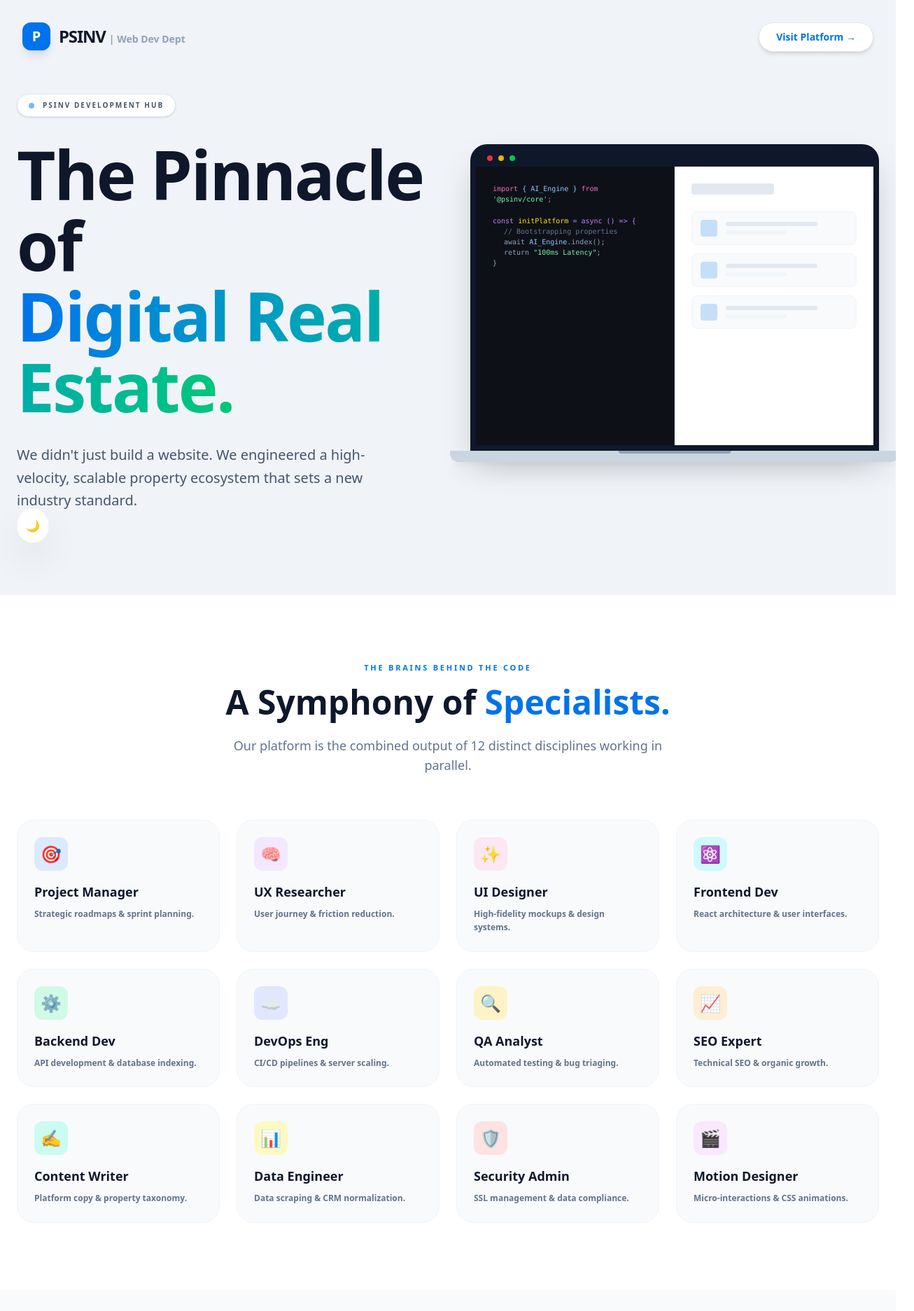
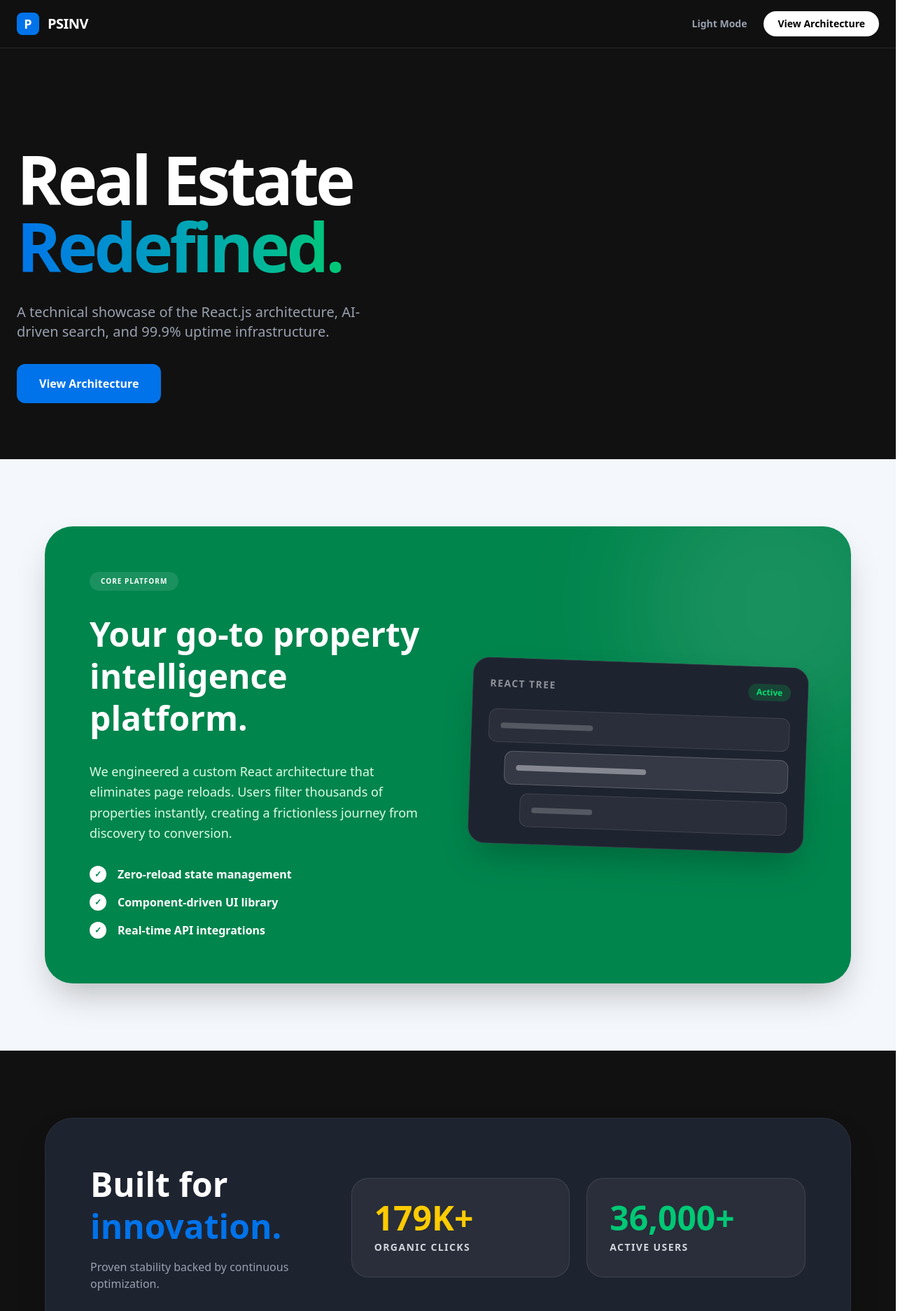
Before and after one commit to PSI-AD/psinv-presentation, a React (Vite) app: page / in a window 1280 px wide. Shown: the top 1873 px of the page at 70% size, 1306 px wide, since content can reach past the window. Built offline with nearby package versions, Linux system fonts and the light colour scheme.

Commit message:
Rollback to Green Card/Navy Card stable state

```diff
--- a/App.tsx
+++ b/App.tsx
@@ -1,35 +1,64 @@
 import React, { useState, useEffect } from 'react';
-import PremiumHero from './components/PremiumHero';
-import TeamRolesSection from './components/TeamRolesSection';
-import IdeaTimelineSection from './components/IdeaTimelineSection';
-import AuditFlowchartSection from './components/AuditFlowchartSection';
-import CoreTechnologySearch from './components/CoreTechnologySearch';
-import PerformanceScaleSection from './components/PerformanceScaleSection';
+import HeroVisual from './components/HeroVisual';
+import ArchitectureCard from './components/ArchitectureCard';
+import ScaleMetricsCard from './components/ScaleMetricsCard';
+import ConversionUXSection from './components/ConversionUXSection';
+import ComparisonEngine from './components/ComparisonEngine';
 import ClosingSections from './components/ClosingSections';
 
 const App: React.FC = () => {
-  const [isDarkMode, setIsDarkMode] = useState(false);
+  const [isDarkMode, setIsDarkMode] = useState(true); // Default to Dark for the premium feel
+
   useEffect(() => {
     if (isDarkMode) document.documentElement.classList.add('dark');
     else document.documentElement.classList.remove('dark');
   }, [isDarkMode]);
 
   return (
-    <div className="min-h-screen bg-white font-sans text-slate-900">
-      <button
-        onClick={() => setIsDarkMode(!isDarkMode)}
-        className="fixed bottom-6 left-6 z-[100] p-3 rounded-full bg-white shadow-2xl border border-slate-100 text-slate-600 hover:scale-110 transition-transform"
-      >
-        {isDarkMode ? '☀️' : '🌙'}
-      </button>
+    <div className="min-h-screen bg-[#111111] font-sans text-white">
+      {/* RESTORED: The Fixed Navigation Header */}
+      <nav className="fixed top-0 w-full z-50 bg-[#111111]/90 backdrop-blur-md border-b border-white/10">
+        <div className="max-w-7xl mx-auto px-6 py-4 flex justify-between items-center">
+          <div className="flex items-center gap-3">
+            <div className="w-8 h-8 bg-[#0073EA] rounded-lg flex items-center justify-center text-white font-black text-lg">P</div>
+            <span className="text-xl font-black text-white tracking-tight">PSINV</span>
+          </div>
+          <div className="flex items-center gap-6">
+             <button onClick={() => setIsDarkMode(!isDarkMode)} className="text-sm font-bold text-gray-400 hover:text-white transition-colors">
+               {isDarkMode ? 'Light Mode' : 'Dark Mode'}
+             </button>
+             <button className="px-5 py-2 bg-white text-black text-sm font-black rounded-full hover:bg-gray-200 transition-colors">
+               View Architecture
+             </button>
+          </div>
+        </div>
+      </nav>
 
-      <main>
-        <PremiumHero />
-        <TeamRolesSection />
-        <IdeaTimelineSection />
-        <AuditFlowchartSection />
-        <CoreTechnologySearch />
-        <PerformanceScaleSection />
+      <main className="pt-20">
+        {/* 1. Hero: Dark & Premium */}
+        <HeroVisual />
+
+        {/* 2. The Green Section (Restored) */}
+        <section className="py-24 px-6 bg-[#F4F7FB] dark:bg-[#F4F7FB]">
+           <ArchitectureCard />
+        </section>
+
+        {/* 3. The Navy Scale Section (Restored) */}
+        <section className="py-24 px-6 bg-[#111111]">
+           <ScaleMetricsCard />
+        </section>
+
+        {/* 4. Conversion UX (Light) */}
+        <section className="py-24 px-6 bg-white text-slate-900">
+           <ConversionUXSection />
+        </section>
+
+        {/* 5. Comparison Engine (Dark) */}
+        <section className="py-24 px-6 bg-[#111111]">
+           <ComparisonEngine />
+        </section>
+
+        {/* 6. Closing (Gradient/Clean) */}
         <ClosingSections />
       </main>
     </div>
--- a/components/ArchitectureCard.tsx
+++ b/components/ArchitectureCard.tsx
@@ -1,17 +1,21 @@
-
 import React from 'react';
 import { motion } from 'framer-motion';
 
 const ArchitectureCard: React.FC = () => {
   return (
+    <div className="max-w-6xl mx-auto">
       <motion.div
-      whileHover={{ y: -5 }}
-      className="bg-monday-green-dark rounded-[40px] p-12 md:p-16 flex flex-col md:flex-row items-center gap-16 card-shadow text-white overflow-hidden relative"
+        initial={{ opacity: 0, y: 20 }} whileInView={{ opacity: 1, y: 0 }}
+        className="bg-[#00854d] rounded-[40px] p-12 md:p-16 flex flex-col md:flex-row items-center gap-16 shadow-2xl overflow-hidden relative"
       >
+        {/* Background Decor */}
         <div className="absolute -top-20 -right-20 w-96 h-96 bg-white/10 rounded-full blur-[80px]" />
 
         <div className="w-full md:w-1/2 relative z-10 space-y-8">
-        <h2 className="text-4xl md:text-5xl font-black leading-tight">
+          <div className="inline-block px-4 py-1.5 bg-white/10 rounded-full text-white text-[10px] font-black uppercase tracking-widest">
+            Core Platform
+          </div>
+          <h2 className="text-4xl md:text-5xl font-black text-white leading-tight">
             Your go-to property <br/>intelligence platform.
           </h2>
           <p className="text-lg text-green-100 font-medium leading-relaxed">
@@ -20,21 +24,18 @@
           <ul className="space-y-4">
             {['Zero-reload state management', 'Component-driven UI library', 'Real-time API integrations'].map((item, i) => (
               <li key={i} className="flex items-center gap-4 font-bold text-white">
-              <div className="w-6 h-6 rounded-full bg-white text-monday-green-dark flex items-center justify-center text-xs">✓</div>
+                <div className="w-6 h-6 rounded-full bg-white text-[#00854d] flex items-center justify-center text-xs">✓</div>
                 {item}
               </li>
             ))}
           </ul>
-        <button className="px-6 py-3 bg-white text-monday-green-dark font-bold rounded-full hover:bg-green-50 transition-colors">
-          Explore Architecture
-        </button>
         </div>
 
         <div className="w-full md:w-1/2 relative z-10">
-        <div className="bg-monday-navy rounded-[24px] p-6 shadow-2xl border border-white/10 transform rotate-2 hover:rotate-0 transition-transform duration-500">
+          <div className="bg-[#1e2330] rounded-[24px] p-6 shadow-2xl border border-white/10 transform rotate-2 hover:rotate-0 transition-transform duration-500">
              <div className="flex justify-between items-center mb-6">
-              <div className="text-sm font-bold text-white/50 uppercase tracking-widest">Component Tree</div>
-              <div className="px-3 py-1 bg-monday-green-dark/30 text-monday-green-light rounded-full text-xs font-bold">Active</div>
+                <div className="text-sm font-bold text-white/50 uppercase tracking-widest">React Tree</div>
+                <div className="px-3 py-1 bg-green-500/20 text-green-400 rounded-full text-xs font-bold">Active</div>
              </div>
              <div className="space-y-3">
                 <div className="h-12 bg-white/5 rounded-xl border border-white/10 flex items-center px-4"><div className="h-2 w-1/3 bg-white/20 rounded-full"/></div>
@@ -44,6 +45,7 @@
           </div>
         </div>
       </motion.div>
+    </div>
   );
 };
 export default ArchitectureCard;
--- a/components/HeroVisual.tsx
+++ b/components/HeroVisual.tsx
@@ -1,137 +1,42 @@
-
 import React from 'react';
 import { motion } from 'framer-motion';
 
 const HeroVisual: React.FC = () => {
   return (
-    <div className="relative w-full h-screen min-h-[800px] flex items-center justify-center overflow-hidden">
-      {/* Background Video */}
-      <div className="absolute inset-0 z-0">
-        <div className="absolute inset-0 bg-slate-900/60 dark:bg-black/70 z-10" />
-        <video
-          autoPlay
-          loop
-          muted
-          playsInline
-          preload="metadata"
-          poster="https://images.unsplash.com/photo-1573164713988-8665fc963095?auto=format&fit=crop&q=80&w=1920"
-          aria-hidden="true"
-          className="w-full h-full object-cover grayscale opacity-50"
-        >
-          <source src="https://assets.mixkit.co/videos/preview/mixkit-software-developer-working-on-code-42358-large.mp4" type="video/mp4" />
-        </video>
-      </div>
-
-      <div className="relative z-20 max-w-7xl mx-auto px-6 text-center lg:text-left grid grid-cols-1 lg:grid-cols-2 gap-16 items-center">
-        <div className="space-y-10">
-          <motion.div
-            initial={{ opacity: 0, y: -20 }}
-            animate={{ opacity: 1, y: 0 }}
-            className="inline-flex items-center px-4 py-2 glass-panel rounded-full text-[11px] font-black text-white uppercase tracking-[0.25em]"
-          >
-            <span className="w-2 h-2 bg-monday-yellow rounded-full mr-3 animate-pulse"></span>
-            2026 Innovation Cycle
-          </motion.div>
-
-          <motion.h1
-            initial={{ opacity: 0, y: 30 }}
-            animate={{ opacity: 1, y: 0 }}
-            transition={{ delay: 0.2 }}
-            className="text-6xl md:text-8xl font-black text-white leading-[1] tracking-tighter"
-          >
-            Real Estate<br />
-            <span className="text-monday-blue">Redefined</span> by<br />
-            Intelligence.
-          </motion.h1>
-
-          <motion.p
-            initial={{ opacity: 0, y: 20 }}
-            animate={{ opacity: 1, y: 0 }}
-            transition={{ delay: 0.4 }}
-            className="max-w-xl text-xl text-slate-200 font-medium leading-relaxed"
-          >
-            Experience a high-performance search engine built for scale,
-            comparison, and financial mapping. Engineered for the future.
-          </motion.p>
-
-          <motion.div
-            initial={{ opacity: 0, y: 20 }}
-            animate={{ opacity: 1, y: 0 }}
-            transition={{ delay: 0.6 }}
-            className="flex flex-col sm:flex-row gap-5"
-          >
-            <button className="px-10 py-5 bg-monday-blue text-white font-black text-lg rounded-xl shadow-2xl shadow-monday-blue/40 hover:scale-105 active:scale-95 transition-all">
-              Deploy PSINV
+    <div className="relative pt-32 pb-20 px-6">
+      <div className="max-w-7xl mx-auto grid grid-cols-1 lg:grid-cols-2 gap-16 items-center">
+        <div className="space-y-8">
+          <h1 className="text-6xl md:text-8xl font-black text-white leading-[1] tracking-tighter">
+            Real Estate <br />
+            <span className="text-transparent bg-clip-text bg-gradient-to-r from-[#0073EA] to-[#00C875]">Redefined.</span>
+          </h1>
+          <p className="text-xl text-gray-400 font-medium max-w-lg">
+            A technical showcase of the React.js architecture, AI-driven search, and 99.9% uptime infrastructure.
+          </p>
+          <div className="flex gap-4">
+            <button className="px-8 py-4 bg-[#0073EA] text-white font-bold rounded-xl hover:bg-blue-600 transition-all">
+              View Architecture
             </button>
-            <button className="px-10 py-5 glass-panel text-white font-black text-lg rounded-xl hover:bg-white/20 transition-all">
-              Watch Demo
-            </button>
-          </motion.div>
+          </div>
         </div>
 
-        {/* Floating UI Elements over Video */}
-        <div className="hidden lg:block relative h-[500px]">
-          <motion.div
-            initial={{ scale: 0.8, opacity: 0, x: 50 }}
-            animate={{ scale: 1, opacity: 1, x: 0 }}
-            transition={{ delay: 0.8 }}
-            className="absolute top-0 right-0 w-[440px] glass-panel p-8 rounded-[32px] shadow-3xl overflow-hidden"
-          >
-            <div className="flex justify-between items-center mb-8">
-              <div className="flex space-x-2">
-                <div className="w-3 h-3 bg-monday-red rounded-full" />
-                <div className="w-3 h-3 bg-monday-yellow rounded-full" />
-                <div className="w-3 h-3 bg-monday-green rounded-full" />
+        {/* Simple Dashboard Mockup - No Complex 3D */}
+        <motion.div initial={{ opacity: 0, x: 50 }} animate={{ opacity: 1, x: 0 }} className="relative">
+           <div className="bg-[#1e2330] border border-white/10 rounded-2xl p-6 shadow-2xl">
+              <div className="flex justify-between items-center mb-8">
+                 <div className="text-2xl font-black text-white">14.2%</div>
+                 <div className="text-xs text-gray-500 uppercase font-bold">ROI Index</div>
               </div>
-              <div className="text-[10px] font-black text-white/50 uppercase tracking-widest">Yield Dashboard</div>
-            </div>
-
-            <div className="space-y-6">
-              <div className="flex justify-between items-end">
-                <div>
-                  <div className="text-sm font-bold text-white/60 mb-1 uppercase">Est. ROI</div>
-                  <div className="text-5xl font-black text-monday-green">14.2%</div>
-                </div>
-                <div className="flex items-end space-x-1 h-16">
-                  {[30, 60, 45, 90, 70, 100].map((h, i) => (
-                    <motion.div
-                      key={i}
-                      initial={{ height: 0 }}
-                      animate={{ height: `${h}%` }}
-                      transition={{ delay: 1 + i * 0.1 }}
-                      className="w-4 bg-monday-blue rounded-t-sm"
-                    />
-                  ))}
-                </div>
+              <div className="flex gap-1 h-32 items-end">
+                 <div className="w-full bg-[#0073EA] h-[40%] rounded-t-sm" />
+                 <div className="w-full bg-[#0073EA] h-[70%] rounded-t-sm" />
+                 <div className="w-full bg-[#0073EA] h-[50%] rounded-t-sm" />
+                 <div className="w-full bg-[#00C875] h-[90%] rounded-t-sm" />
               </div>
-              <div className="pt-6 border-t border-white/10 flex gap-4">
-                 <div className="flex-1 h-10 bg-monday-blue/20 rounded-lg flex items-center justify-center text-monday-blue font-black text-xs uppercase tracking-widest">Analysis</div>
-                 <div className="flex-1 h-10 bg-white/10 rounded-lg flex items-center justify-center text-white/60 font-black text-xs uppercase tracking-widest">Reports</div>
-              </div>
-            </div>
-          </motion.div>
-
-          <motion.div
-            initial={{ y: 100, opacity: 0 }}
-            animate={{ y: 0, opacity: 1 }}
-            transition={{ delay: 1.2, type: 'spring' }}
-            className="absolute bottom-10 left-0 px-6 py-4 glass-panel rounded-2xl shadow-xl flex items-center space-x-4 border-l-4 border-monday-yellow"
-          >
-            <div className="w-12 h-12 bg-monday-yellow/20 rounded-xl flex items-center justify-center text-monday-yellow">
-               <svg className="w-6 h-6" fill="none" stroke="currentColor" viewBox="0 0 24 24"><path strokeLinecap="round" strokeLinejoin="round" strokeWidth="2" d="M13 10V3L4 14h7v7l9-11h-7z" /></svg>
-            </div>
-            <div>
-              <div className="text-xl font-black text-white leading-none">0.2ms</div>
-              <div className="text-[10px] font-black text-white/40 uppercase tracking-widest mt-1">Data Index Latency</div>
-            </div>
-          </motion.div>
-        </div>
+           </div>
+        </motion.div>
       </div>
-
-      {/* Hero Bottom Gradient Fade */}
-      <div className="absolute bottom-0 left-0 w-full h-32 bg-gradient-to-t from-slate-50 dark:from-monday-dark to-transparent z-10" />
     </div>
   );
 };
-
 export default HeroVisual;
--- a/components/ScaleMetricsCard.tsx
+++ b/components/ScaleMetricsCard.tsx
@@ -1,29 +1,30 @@
-
 import React from 'react';
 import { motion } from 'framer-motion';
 
 const ScaleMetricsCard: React.FC = () => {
   return (
+    <div className="max-w-6xl mx-auto">
       <motion.div
-      whileHover={{ y: -5 }}
-      className="bg-monday-navy rounded-[40px] p-12 md:p-16 flex flex-col md:flex-row justify-between items-center gap-12 card-shadow text-white"
+        initial={{ opacity: 0, y: 20 }} whileInView={{ opacity: 1, y: 0 }}
+        className="bg-[#1e2330] rounded-[40px] p-12 md:p-16 flex flex-col md:flex-row justify-between items-center gap-12 shadow-2xl border border-white/5"
       >
         <div className="w-full md:w-1/3">
-        <h2 className="text-4xl md:text-5xl font-black leading-tight mb-4">Built for <br/><span className="text-monday-blue-light">innovation.</span></h2>
+          <h2 className="text-4xl md:text-5xl font-black text-white leading-tight mb-4">Built for <br/><span className="text-[#0073EA]">innovation.</span></h2>
           <p className="text-gray-400 font-medium">Proven stability backed by continuous optimization.</p>
         </div>
 
-      <div className="w-full md:w-2/3 grid grid-cols-1 md:grid-cols-2 gap-6">
+        <div className="w-full md:w-2/3 grid grid-cols-1 md:md:grid-cols-2 gap-6">
           <div className="bg-white/5 border border-white/10 rounded-[24px] p-8 hover:bg-white/10 transition-colors">
-           <div className="text-5xl font-black text-monday-yellow mb-2">179K+</div>
+             <div className="text-5xl font-black text-[#FFCB00] mb-2">179K+</div>
              <div className="text-sm font-bold text-gray-300 uppercase tracking-widest">Organic Clicks</div>
           </div>
           <div className="bg-white/5 border border-white/10 rounded-[24px] p-8 hover:bg-white/10 transition-colors">
-           <div className="text-5xl font-black text-monday-green-dark mb-2">36,000+</div>
+             <div className="text-5xl font-black text-[#00C875] mb-2">36,000+</div>
              <div className="text-sm font-bold text-gray-300 uppercase tracking-widest">Active Users</div>
           </div>
         </div>
       </motion.div>
+    </div>
   );
 };
 export default ScaleMetricsCard;
```
Lines whose indentation alone changed are shown as unchanged.
